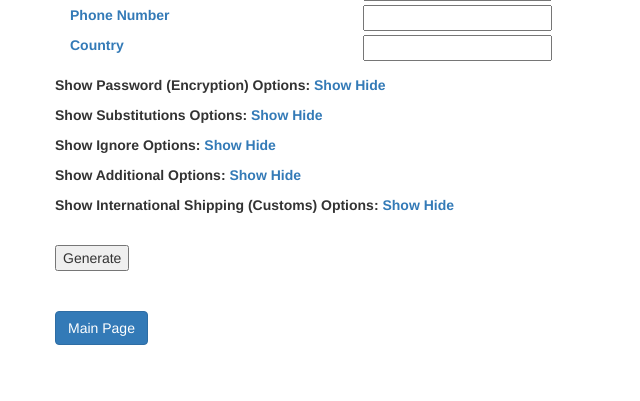
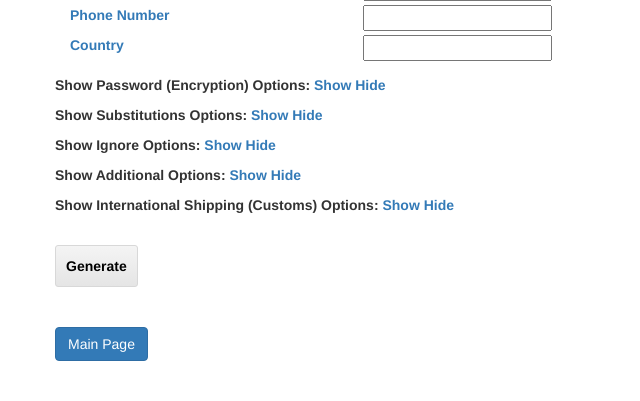
Before and after one commit to AlperSakarya/AWS-Import-Export-Manifest-Generator, a Flask app: page /s3im in a window 1280 px wide. Shown: the part 581-982 px from the top of the page, without its empty margins (0-640 px from the left). Before the commit the page ends 926 px from the top, so only its background shows below. Run offline with Flask 2, Linux system fonts and the light colour scheme; some libraries are stand-ins or nearby versions.

Commit message:
Added custom CSS file for form

```diff
--- /dev/null
+++ b/static/css/custom-css.css
@@ -0,0 +1,18 @@
+form input#submit {
+  display: block;
+  -webkit-border-radius: 3px;
+     -moz-border-radius: 3px;
+          border-radius: 3px;
+  border:1px solid #d8d8d8;
+  padding: 10px;
+  font-weight:bold;
+  text-align: center;
+  color: #000000;
+  background-color: #f4f4f4;
+  background-image: -webkit-gradient(linear, left top, left bottom, color-stop(0%, #f4f4f4), color-stop(100%, #e5e5e5));
+  background-image: -webkit-linear-gradient(top, #f4f4f4, #e5e5e5);
+  background-image: -moz-linear-gradient(top, #f4f4f4, #e5e5e5);
+  background-image: -ms-linear-gradient(top, #f4f4f4, #e5e5e5);
+  background-image: -o-linear-gradient(top, #f4f4f4, #e5e5e5);
+  background-image: linear-gradient(top, #f4f4f4, #e5e5e5);filter:progid:DXImageTransform.Microsoft.gradient(GradientType=0,startColorstr=#f4f4f4, endColorstr=#e5e5e5);
+}
--- a/templates/layout.html
+++ b/templates/layout.html
@@ -4,6 +4,7 @@
     <meta charset="UTF-8">
         <link rel="stylesheet" type="text/css" href="https://maxcdn.bootstrapcdn.com/bootstrap/3.3.5/css/bootstrap.min.css">
         <link rel="stylesheet" href="//code.jquery.com/ui/1.11.4/themes/smoothness/jquery-ui.css">
+        <link rel="stylesheet" href="/static/css/custom-css.css">
         <script src="//code.jquery.com/jquery-1.9.1.js"></script>
         <script src="//code.jquery.com/ui/1.11.4/jquery-ui.js"></script>
         <script src="https://maxcdn.bootstrapcdn.com/bootstrap/3.3.5/js/bootstrap.min.js"></script>
```
